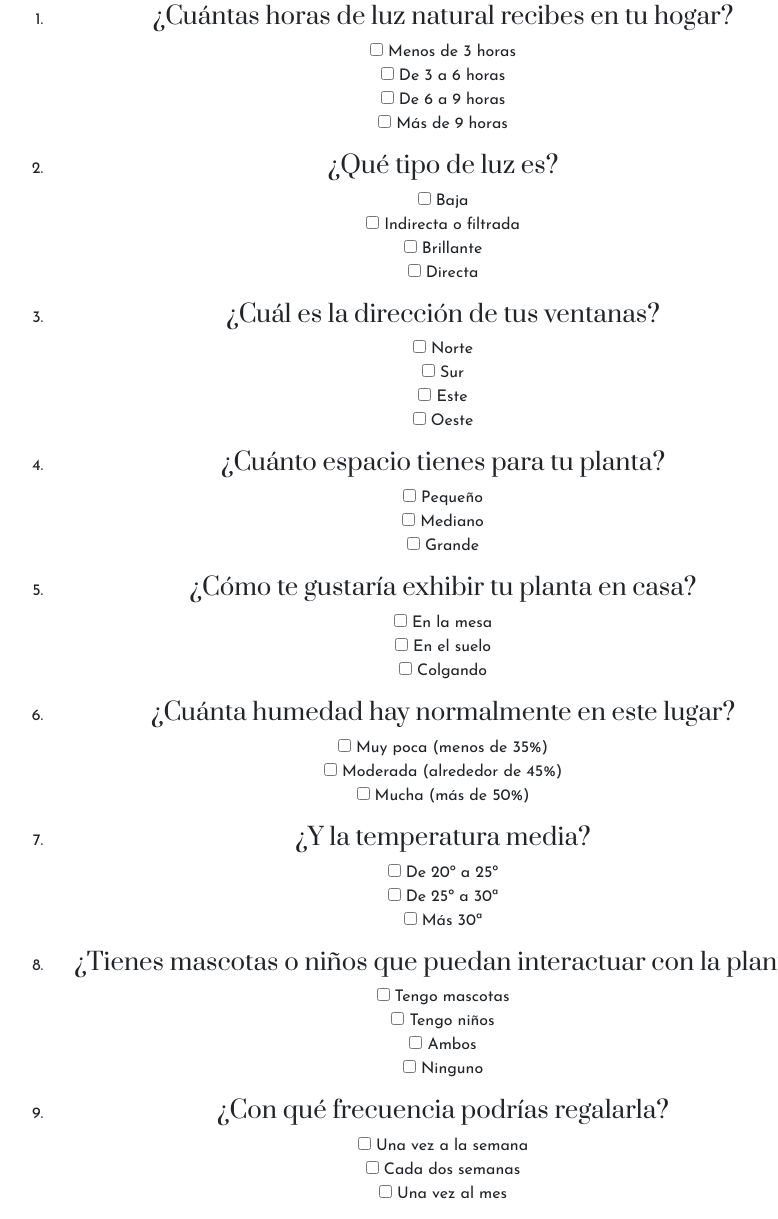
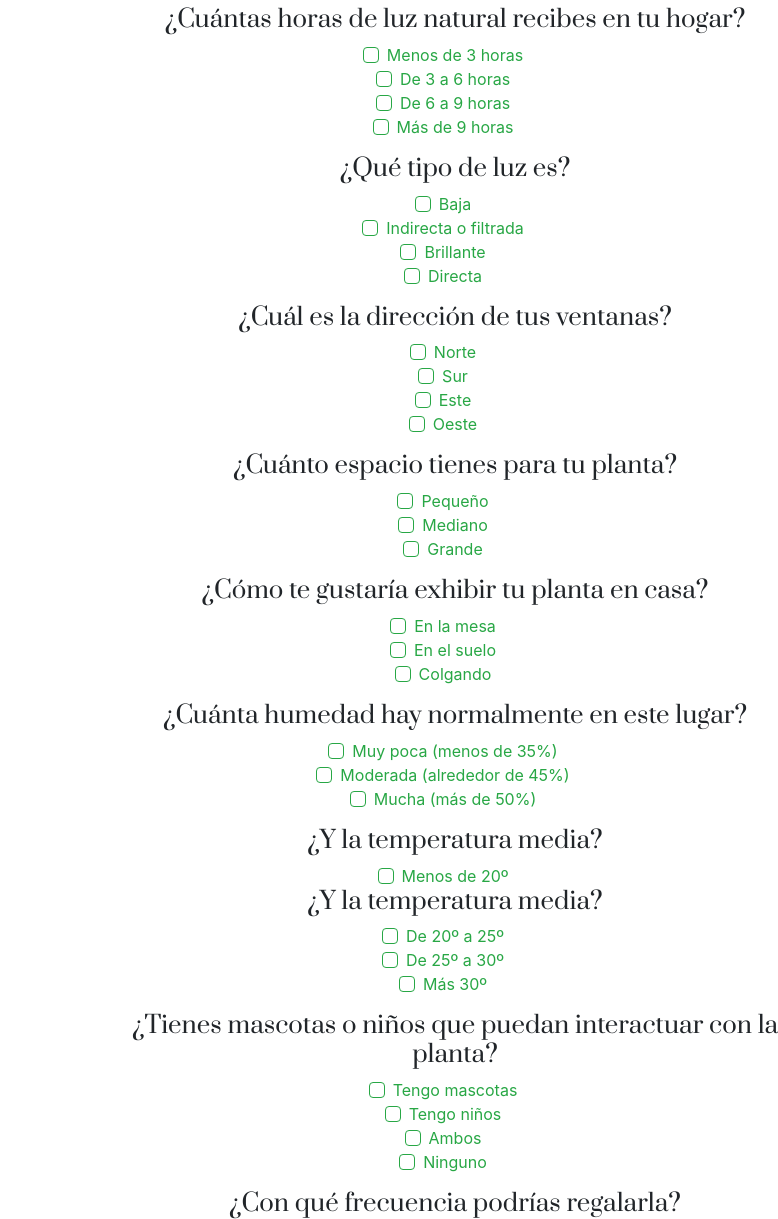
Before and after one commit to cmardom/front_end_plantquest, a website built with webpack: page cuestionario.html in a window 1280 px wide. Shown: the part 588-1807 px from the top of the page, without its empty margins (213-991 px from the left). Built offline with nearby package versions, Linux system fonts and the light colour scheme.

Commit message:
stylesheet references error

```diff
--- a/crearCuenta.html
+++ b/crearCuenta.html
@@ -6,6 +6,7 @@
   <meta name="viewport" content="width=device-width, initial-scale=1">
   <title>PlantQuest</title>
   <link rel="stylesheet" href="./css/style.css">
+  <link rel="stylesheet" href="./scss/bootstrap.css">
   <!--  <link rel="stylesheet" href="dist/css/bootstrap.css">-->
   <meta name="description" content="">
 
@@ -274,6 +275,6 @@
 
 
 
-<script src="dist/js/bootstrap.js"></script>
+<script src="js/app.js"></script>
 </body>
 </html>
--- a/cuestionario.html
+++ b/cuestionario.html
@@ -6,6 +6,7 @@
   <meta name="viewport" content="width=device-width, initial-scale=1">
   <title>PlantQuest</title>
   <link rel="stylesheet" href="./css/style.css">
+  <link rel="stylesheet" href="./scss/bootstrap.css">
   <!--  <link rel="stylesheet" href="dist/css/bootstrap.css">-->
 
   <meta name="description" content="">
@@ -205,13 +206,17 @@
               <li class="custom-control custom-checkbox mb-3">
                 <h4>¿Y la temperatura media?</h4>
                 <input type="checkbox" class="custom-control-input" id="customControlValidation1" >
+                <label class="custom-control-label" for="customControlValidation1">Menos de 20º</label>
+                <br>
+                <h4>¿Y la temperatura media?</h4>
+                <input type="checkbox" class="custom-control-input" id="customControlValidation1" >
                 <label class="custom-control-label" for="customControlValidation1">De 20º a 25º</label>
                 <br>
                 <input type="checkbox" class="custom-control-input" id="customControlValidation4" >
-                <label class="custom-control-label" for="customControlValidation4">De 25º a 30ª</label>
+                <label class="custom-control-label" for="customControlValidation4">De 25º a 30º</label>
                 <br>
                 <input type="checkbox" class="custom-control-input" id="customControlValidation4" >
-                <label class="custom-control-label" for="customControlValidation4">Más 30ª</label>
+                <label class="custom-control-label" for="customControlValidation4">Más 30º</label>
               </li>
 
 
@@ -366,6 +371,6 @@
 
 
 
-<script src="dist/js/bootstrap.js"></script>
+<script src="js/app.js"></script>
 </body>
 </html>
```
Also changed, not shown: index.html (+2 -1 lines), sesion.html (+2 -1 lines).
